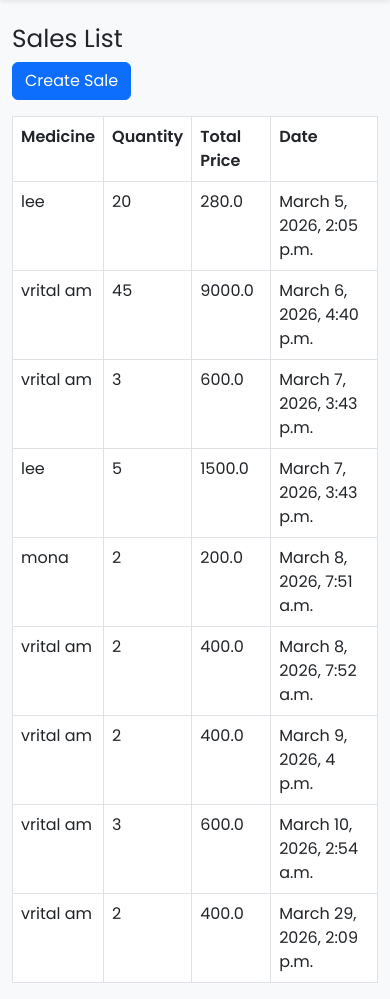
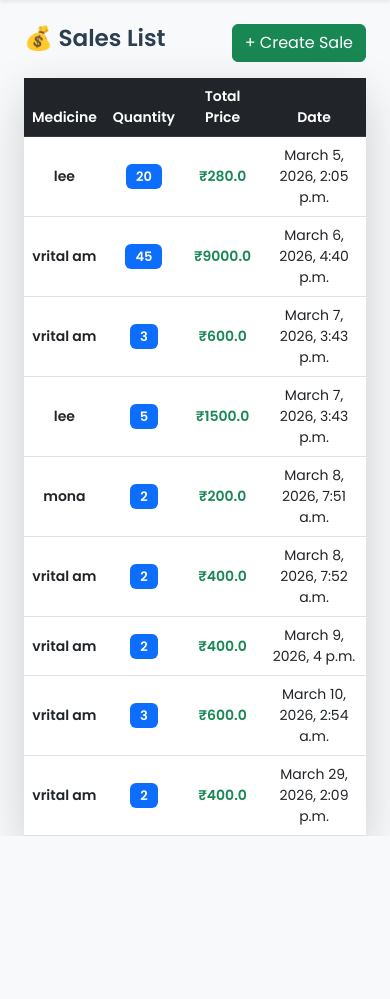
Before and after one commit to mitvr006/Projects, a Django app: page /sales/ in a window 390 px wide. Shown: the part 56-1055 px from the top of the page. After the commit the page ends 892 px from the top, so only its background shows below. Run offline with Django 5.2, Linux system fonts and the light colour scheme; a user stored in the database is signed in; data comes from the database, SQL or seed files in the repository; both versions use the stored data as it was after the commit.

Commit message:
Added home page, improved UI design, responsive layout, and fixed pdf dependency issues

```diff
--- a/medicines/views.py
+++ b/medicines/views.py
@@ -29,6 +29,11 @@ class SaleForm(forms.ModelForm):
     class Meta:
         model = Sale
         fields = ['medicine', 'quantity']
+
+        widgets = {
+            'medicine': forms.Select(attrs={'class': 'form-control'}),
+            'quantity': forms.NumberInput(attrs={'class': 'form-control', 'placeholder': 'Enter quantity'}),
+        }
 
 def sale_create(request):
     form = SaleForm(request.POST or None)
--- a/templates/base.html
+++ b/templates/base.html
@@ -103,6 +103,33 @@
             box-shadow: 0 10px 25px rgba(0,0,0,0.1);
         }
 
+        form.card {
+            border-radius: 15px;
+        }
+
+        .form-control {
+            padding: 10px;
+            font-size: 15px;
+            border-radius: 8px;
+        }
+
+        .form-label {
+            margin-bottom: 5px;
+        }
+
+        .table th {
+    font-size: 14px;
+}
+
+.table td {
+    font-size: 14px;
+}
+
+.badge {
+    font-size: 13px;
+    padding: 6px 10px;
+}
+
 
 
 
--- a/templates/sales/sale_list.html
+++ b/templates/sales/sale_list.html
@@ -1,27 +1,58 @@
 {% extends 'base.html' %}
 {% block content %}
 
-<h2>Sales List</h2>
+<div class="container mt-4">
 
-<a class="btn btn-primary mb-3" href="{% url 'sale_create' %}">Create Sale</a>
+<!-- Header -->
+<div class="d-flex justify-content-between align-items-center mb-3">
+    <h3 class="fw-bold">💰 Sales List</h3>
+    <a class="btn btn-success" href="{% url 'sale_create' %}">
+        + Create Sale
+    </a>
+</div>
 
-<table class="table table-bordered">
+<!-- Table Card -->
+<div class="card shadow-lg border-0">
+<div class="table-responsive">
+
+<table class="table table-hover align-middle mb-0">
+
+<thead class="table-dark text-center">
 <tr>
-<th>Medicine</th>
-<th>Quantity</th>
-<th>Total Price</th>
-<th>Date</th>
+    <th>Medicine</th>
+    <th>Quantity</th>
+    <th>Total Price</th>
+    <th>Date</th>
 </tr>
+</thead>
 
+<tbody class="text-center">
 {% for sale in sales %}
 <tr>
-<td>{{ sale.medicine.name }}</td>
-<td>{{ sale.quantity }}</td>
-<td>{{ sale.total_price }}</td>
-<td>{{ sale.date }}</td>
+    <td class="fw-semibold">{{ sale.medicine.name }}</td>
+
+    <td>
+        <span class="badge bg-primary">
+            {{ sale.quantity }}
+        </span>
+    </td>
+
+    <td class="text-success fw-bold">
+        ₹{{ sale.total_price }}
+    </td>
+
+    <td>
+        {{ sale.date }}
+    </td>
 </tr>
 {% endfor %}
+</tbody>
 
 </table>
 
+</div>
+</div>
+
+</div>
+
 {% endblock %}
```
Also changed, not shown: templates/sales/sale_form.html (+35 -6 lines), db.sqlite3.
